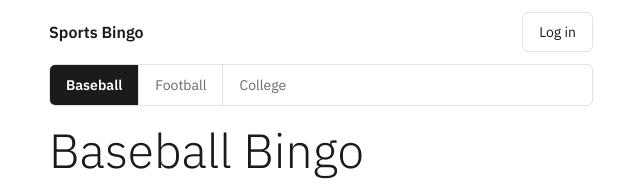
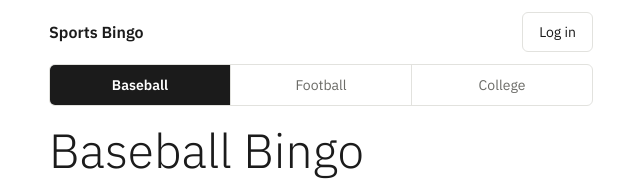
Before and after one commit to will-trolinger/sports-bingo, a React (Vite) app: page / in a window 1280 px wide. Shown: the top 181 px of the page, without its empty margins (319-959 px from the left). Built offline with nearby package versions, Linux system fonts and the light colour scheme; no server answers.

Commit message:
fix: let the sport buttons share the full width at every screen size

```diff
--- a/src/components/SportPicker.tsx
+++ b/src/components/SportPicker.tsx
@@ -9,14 +9,14 @@ interface Props {
 // instant and loses nothing.
 export function SportPicker({ sport, onChange }: Props) {
   return (
-    <div className="flex w-full divide-x divide-rule overflow-hidden rounded-md border border-rule sm:w-auto" role="group" aria-label="Sport">
+    <div className="flex w-full divide-x divide-rule overflow-hidden rounded-md border border-rule" role="group" aria-label="Sport">
       {SPORTS.map(({ id, label }) => (
         <button
           key={id}
           type="button"
           aria-pressed={sport === id}
           onClick={() => onChange(id)}
-          className={`h-10 flex-1 px-4 text-sm transition-colors sm:flex-none ${
+          className={`h-10 flex-1 px-4 text-sm transition-colors ${
             sport === id ? "bg-ink font-semibold text-page" : "text-ink-dim hover:text-ink"
           }`}
         >
```
